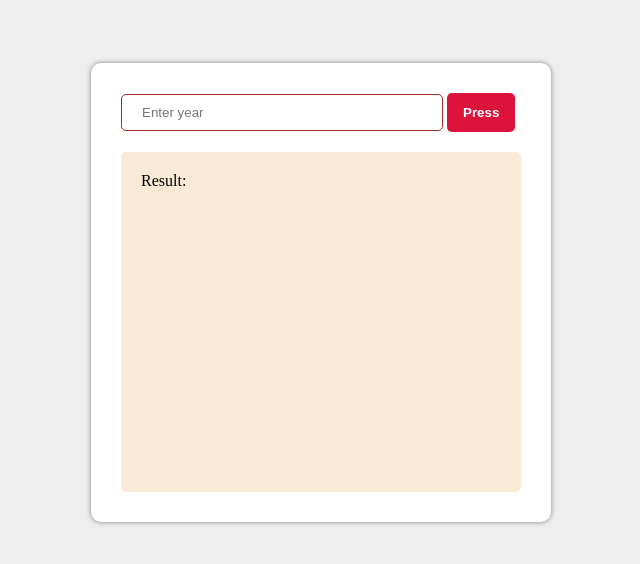
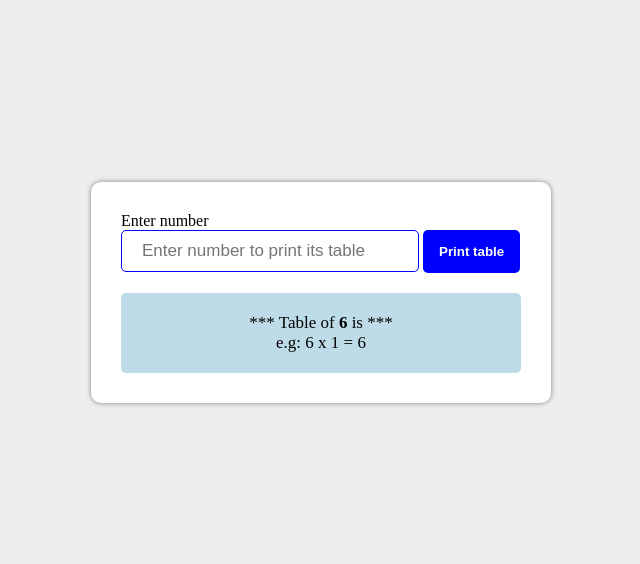
Before and after one commit to ahmadmalik1/leap-year-with-javascript, a plain HTML site: page index.html in a window 1280 px wide. Shown: the part 108-672 px from the top of the page, without its empty margins (319-959 px from the left). Drawn offline with Linux system fonts and the light colour scheme.

Commit message:
Print any table with JavaScript

```diff
--- a/index.html
+++ b/index.html
@@ -12,10 +12,11 @@
 
         <div class="container">
             <div class="main">
-                <input type="text" id="year_input" placeholder="Enter year">
-                <button onclick="checkLeap()" id="yearbtn">Press</button>
-                <div class="result" id="result">
-                    Result: <span id="res"></span>
+                <div>Enter number</div>
+                <input type="text" id="table_input" placeholder="Enter number to print its table">
+                <button onclick="printtable()" id="yearbtn">Print table</button>
+                <div class="table-box" id="table-box">
+                    *** Table of <b id="table_number">6</b> is *** <span id="result">e.g: 6 x 1 = 6</span>
                 </div>
             </div>
         </div>
--- a/script.js
+++ b/script.js
@@ -1,14 +1,18 @@
-// creat function
+// creating a function to print its table
 
-function checkLeap(){
-    var input = document.getElementById("year_input").value;
-    // apply if condition of leap year
-    // leap year comes after every 4 year so
-    if(input%4 == 0){
-        document.getElementById("res").innerText
-        = input + " is Leap year";
-    }else{
-        document.getElementById("res").innerText
-        = input + " is not Leap year";
+function printtable(){
+    // getting ids from input field and result div
+    var input_number = document.getElementById("table_input").value;
+    var table_number = document.getElementById("table_number");
+    var result = document.getElementById("result");
+
+    // lets apply loop
+    table_number.innerText = input_number;
+    result.innerText = "";
+    for (var i=1; i<=10; i++ ){
+
+        result.innerText += input_number + " x " + i + " = " + input_number*i + "\n";
+
     }
+
 }
--- a/style.css
+++ b/style.css
@@ -13,30 +13,37 @@ body{
     padding: 30px;
     border-radius: 10px;
     box-shadow: 0px 0px 5px gray;
-    min-height: 300px;
+    height: auto;
     width: 400px;
     background-color: white;
 }
 .main > input{
-    width: 280px;
-    border: 1px solid brown;
+    width: 256px;
+    border: 1px solid blue;
     border-radius: 5px;
-    outline: brown;
+    outline: blue;
+    font-size: 17px;
     padding: 10px 20px;
 }
 .main > button{
     border: none;
     color: white;
     font-weight: bold;
-    padding: 12px 16px;
+    padding: 14px 16px;
     border-radius: 5px;
-    background-color: crimson;
+    background-color: blue;
+    cursor: pointer;
 }
-.result{
+.table-box{
     width: auto;
-    height: 300px;
+    height: auto;
     padding: 20px;
-    background-color: antiquewhite;
+    font-size: 17px;
+    text-align: center;
+    background-color: rgb(190, 220, 231);
     margin-top: 20px;
     border-radius: 5px;
 }
+#result{
+    display: block;
+}
```
